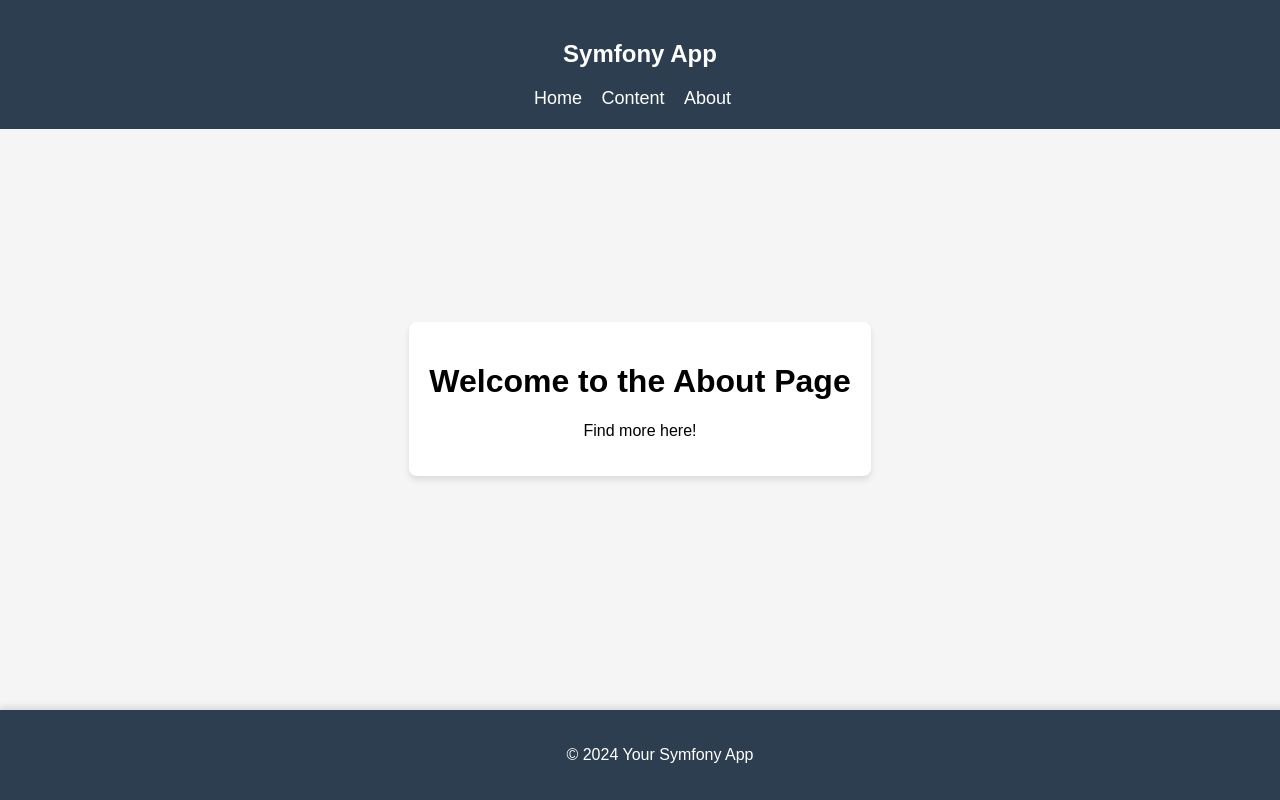
After one commit to RicardoCreates/symfonyApp, a Symfony app: template templates/about_page/index.html.twig in a window 1280 px wide. The commit adds this page. Run offline with Twig, Linux system fonts and the light colour scheme; the template is opened without the code that fills it, so the values that code supplies are empty; some libraries are stand-ins or nearby versions.

Commit message:
About page - added about page - basic styling for navbar

```diff
--- /dev/null
+++ b/templates/about_page/index.html.twig
@@ -0,0 +1,42 @@
+{% extends 'base.html.twig' %}
+
+{% block title %}About Page{% endblock %}
+
+{% block body %}
+    <style>
+        body {
+            margin: 0;
+            font-family: Arial, sans-serif;
+            background-color: #f5f5f5;
+        }
+
+        .content {
+            display: flex;
+            justify-content: center;
+            align-items: center;
+            height: calc(100vh - 260px);
+        }
+
+        .container {
+            text-align: center;
+            background: white;
+            padding: 20px;
+            border-radius: 8px;
+            box-shadow: 0px 4px 6px rgba(0, 0, 0, 0.1);
+        }
+
+        input, button {
+            margin: 10px;
+            padding: 5px;
+            font-size: 1em;
+        }
+
+    </style>
+    <div class="content">
+        <div class="container">
+            <h1>Welcome to the About Page</h1>
+            <p>Find more here!</p>
+        </div>
+    </div>
+
+{% endblock %}
--- a/templates/base.html.twig
+++ b/templates/base.html.twig
@@ -28,12 +28,32 @@
             width: 100%;
             box-shadow: 0 -4px 6px rgba(0, 0, 0, 0.1);
         }
+        .navLinks {
+            margin-top: 10px;
+        }
+
+        .navLinks a {
+            color: white;
+            text-decoration: none;
+            margin-right: 15px;
+            font-size: 18px;
+            transition: color 0.3s;
+        }
+
+        .navLinks a:hover {
+            color: #00bcd4;
+        }
     </style>
 </head>
 <body>
 <header>
     <nav>
         <h1>Symfony App</h1>
+        <div class="navLinks">
+        <a href="/">Home</a>
+        <a href="/content-page">Content</a>
+        <a href="/about">About</a>
+        </div>
     </nav>
 </header>
 
```
Also changed, not shown: src/Controller/AboutContollerController.php (added, +18 -0 lines).
